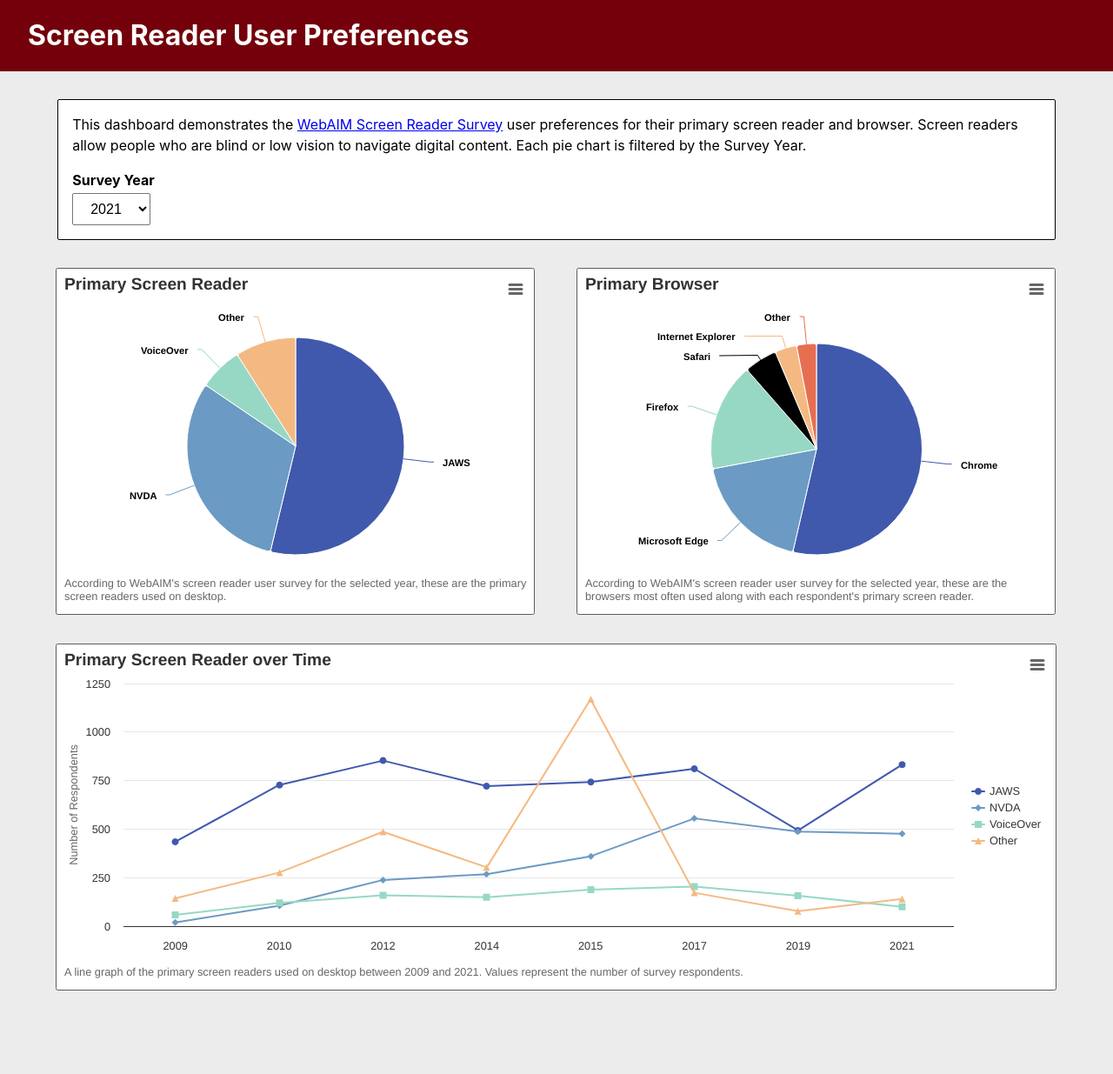
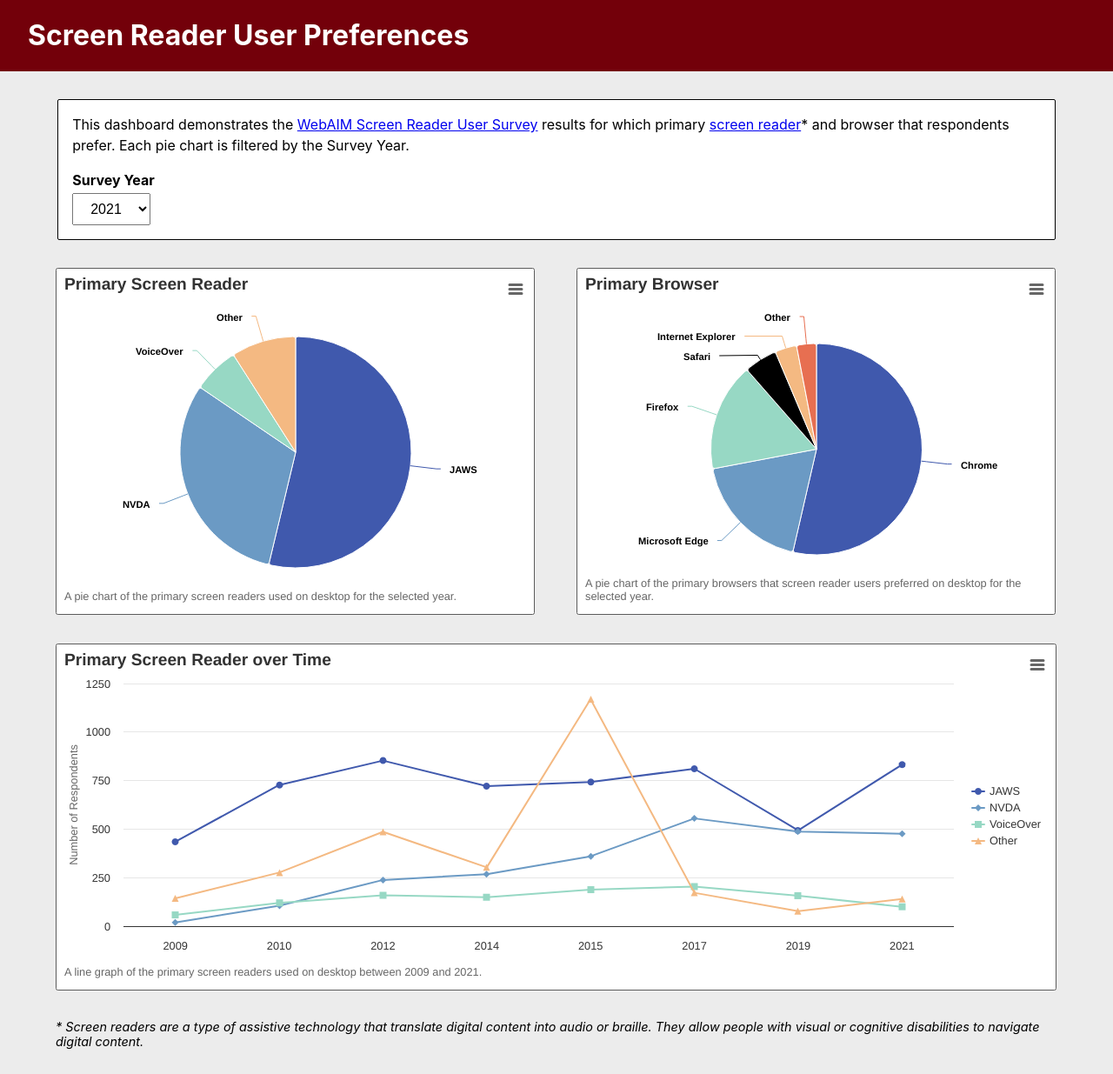
Before and after one commit to maryeprouty/accessi-viz, a React (Create React App) app: page / in a window 1280 px wide. Shown: the whole page at 87% size. Before the commit the page ends 1172 px from the top, so only its background shows below. Built offline with nearby package versions, Linux system fonts and the light colour scheme; the HTML template or start-up script is replaced by a standard one.

Commit message:
Cleaning up text content

```diff
--- a/package.json
+++ b/package.json
@@ -19,7 +19,8 @@
     "start": "react-scripts start",
     "build": "react-scripts build",
     "test": "react-scripts test",
-    "eject": "react-scripts eject"
+    "eject": "react-scripts eject",
+    "deploy": "gh-pages -d build"
   },
   "eslintConfig": {
     "extends": [
--- a/src/components/BrowserPieChart.js
+++ b/src/components/BrowserPieChart.js
@@ -23,14 +23,15 @@ export default function BrowserPieChart({seriesData}) {
             enabled: true,
             keyboardNavigation: {
                 enabled: true,
+                order: ['chartMenu', 'series', 'legend'],
                 seriesNavigation:{
                     mode:'normal'
                 }
             },
-            description: "According to WebAIM's screen reader user survey for the selected year, these are the browsers most often used along with each respondent's primary screen reader."
+            description: "A pie chart of the primary browsers that screen reader users preferred on desktop for the selected year."
         },
         caption: {
-            text: "According to WebAIM's screen reader user survey for the selected year, these are the browsers most often used along with each respondent's primary screen reader. "
+            text: "A pie chart of the primary browsers that screen reader users preferred on desktop for the selected year."
         },
         chart: {
             type: 'pie',
--- a/src/components/Dashboard.css
+++ b/src/components/Dashboard.css
@@ -4,6 +4,13 @@
     display: flex;
     flex-direction: row;
     justify-content: space-between;
+}
+
+#footnote {
+    margin: 2em auto;
+    width: 60%;
+    font-style: italic;
+    font-size: .9em;
 }
 
 .intro-container {
@@ -33,7 +40,7 @@
     position: absolute;
     white-space: nowrap;
     width: 1px;
-  }
+}
 
 form {
     padding-top: 1em;
@@ -60,6 +67,10 @@ select {
     }
 
     .line-graph-container {
+        width: 90%;
+    }
+
+    #footnote {
         width: 90%;
     }
 }
--- a/src/components/Dashboard.js
+++ b/src/components/Dashboard.js
@@ -36,10 +36,10 @@ export default function Dashboard() {
             <div className="intro-container">
                 <span>
                     This dashboard demonstrates the&nbsp;
-                    <a href='https://webaim.org/projects/screenreadersurvey9/' target='_blank' rel='noreferrer'>WebAIM Screen Reader Survey</a>
-                    &nbsp;user preferences for their primary
-                    screen reader and browser. Screen readers allow people who are blind or low vision to navigate digital content.
-                    Each pie chart is filtered by the Survey Year.
+                    <a href='https://webaim.org/projects/screenreadersurvey9/' target='_blank' rel='noreferrer'>WebAIM Screen Reader User Survey</a>
+                    &nbsp;results for which primary&nbsp;
+                    <a href='#footnote'>screen reader</a>
+                    *&nbsp;and browser that respondents prefer. Each pie chart is filtered by the Survey Year.
                 </span>
                 <form>
                     <label htmlFor='survey-date'>Survey Year</label>
@@ -71,6 +71,10 @@ export default function Dashboard() {
                     />
                 </div>
             </div>
+            <div>
+                <p id='footnote'>* Screen readers are a type of assistive technology that translate digital content into audio or braille.
+                They allow people with visual or cognitive disabilities to navigate digital content.</p>
+            </div>
         </div>
     )
 }
--- a/src/components/LineGraph.js
+++ b/src/components/LineGraph.js
@@ -9,8 +9,6 @@ require('highcharts/modules/export-data')(Highcharts);
 require('highcharts/modules/sonification')(Highcharts);
 
 export default function LineGraph({seriesData, years}) {
-
-    console.log(seriesData);
 
     // Removing overflow: hidden style so chart doesn't get clipped.
     const chartCallback = (chart) => {
@@ -32,14 +30,15 @@ export default function LineGraph({seriesData, years}) {
             enabled: true,
             keyboardNavigation: {
                 enabled: true,
+                order: ['chartMenu', 'series', 'legend'],
                 seriesNavigation:{
                     mode:'normal'
                 }
             },
-            description: "A line graph of the primary screen readers used on desktop between 2009 and 2021. Values represent the number of survey respondents."
+            description: "A line graph of the primary screen readers used on desktop between 2009 and 2021."
         },
         caption: {
-            text: "A line graph of the primary screen readers used on desktop between 2009 and 2021. Values represent the number of survey respondents."
+            text: "A line graph of the primary screen readers used on desktop between 2009 and 2021."
         },
         chart: {
             type: 'line',
--- a/src/components/ScreenReaderPieChart.js
+++ b/src/components/ScreenReaderPieChart.js
@@ -23,14 +23,15 @@ export default function ScreenReaderPieChart({seriesData}) {
             enabled: true,
             keyboardNavigation: {
                 enabled: true,
+                order: ['chartMenu', 'series', 'legend'],
                 seriesNavigation:{
                     mode:'normal'
                 }
             },
-            description: "According to WebAIM's screen reader user survey for the selected year, these are the primary screen readers used on desktop."
+            description: "A pie chart of the primary screen readers used on desktop for the selected year."
         },
         caption: {
-            text: "According to WebAIM's screen reader user survey for the selected year, these are the primary screen readers used on desktop."
+            text: "A pie chart of the primary screen readers used on desktop for the selected year."
         },
         chart: {
             type: 'pie',
--- a/src/utils/util.js
+++ b/src/utils/util.js
@@ -23,6 +23,7 @@ export function processLineGraphSeries(surveyData) {
 
 }
 
+// Returns list of years that the survey data was collected.
 export function getYearsList(surveyData) {
 
     let years = [];
@@ -31,7 +32,6 @@ export function getYearsList(surveyData) {
         years.push(surveyData[i].year);
     }
 
-    console.log(years);
     return years;
 
 }
```
